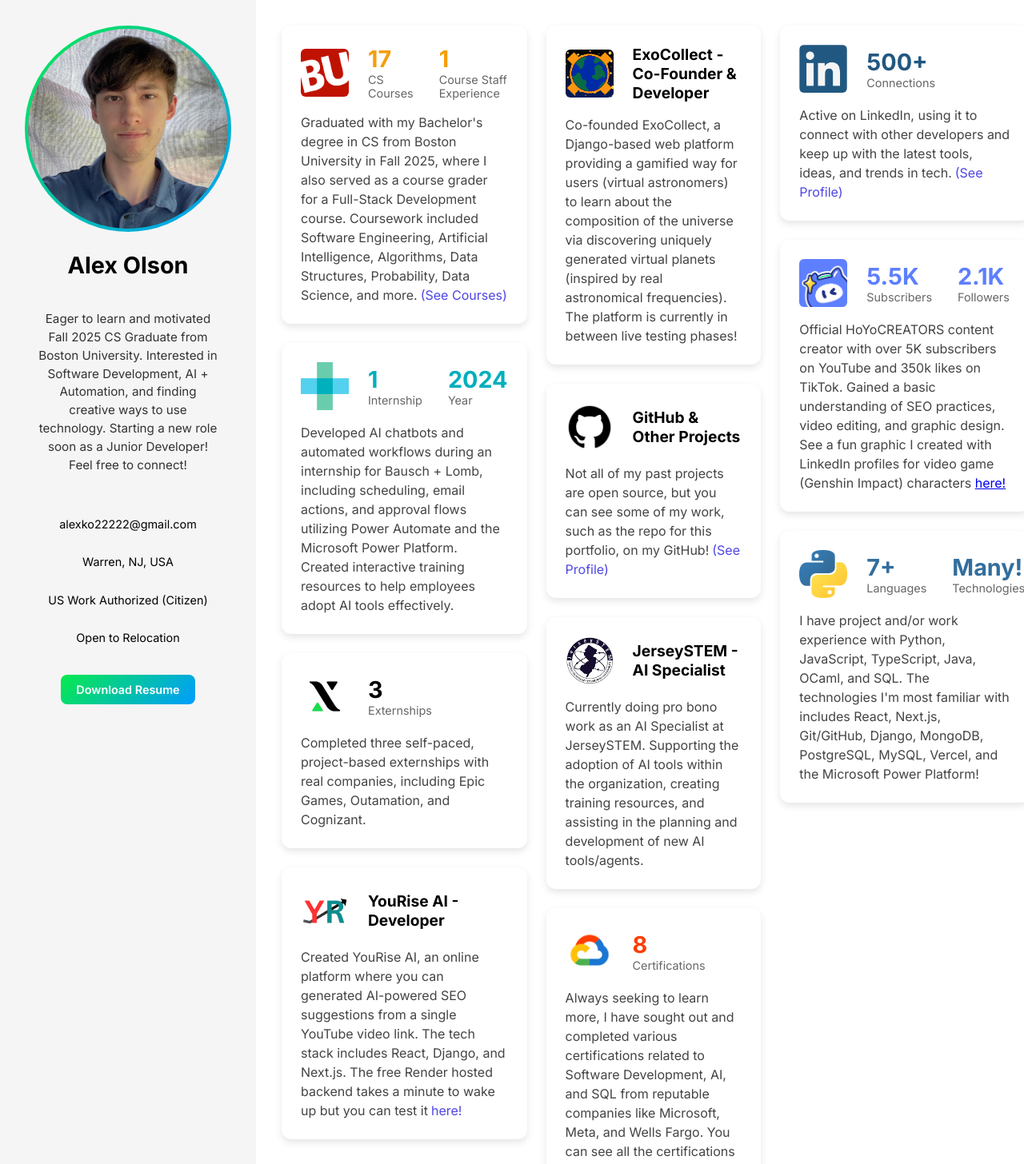
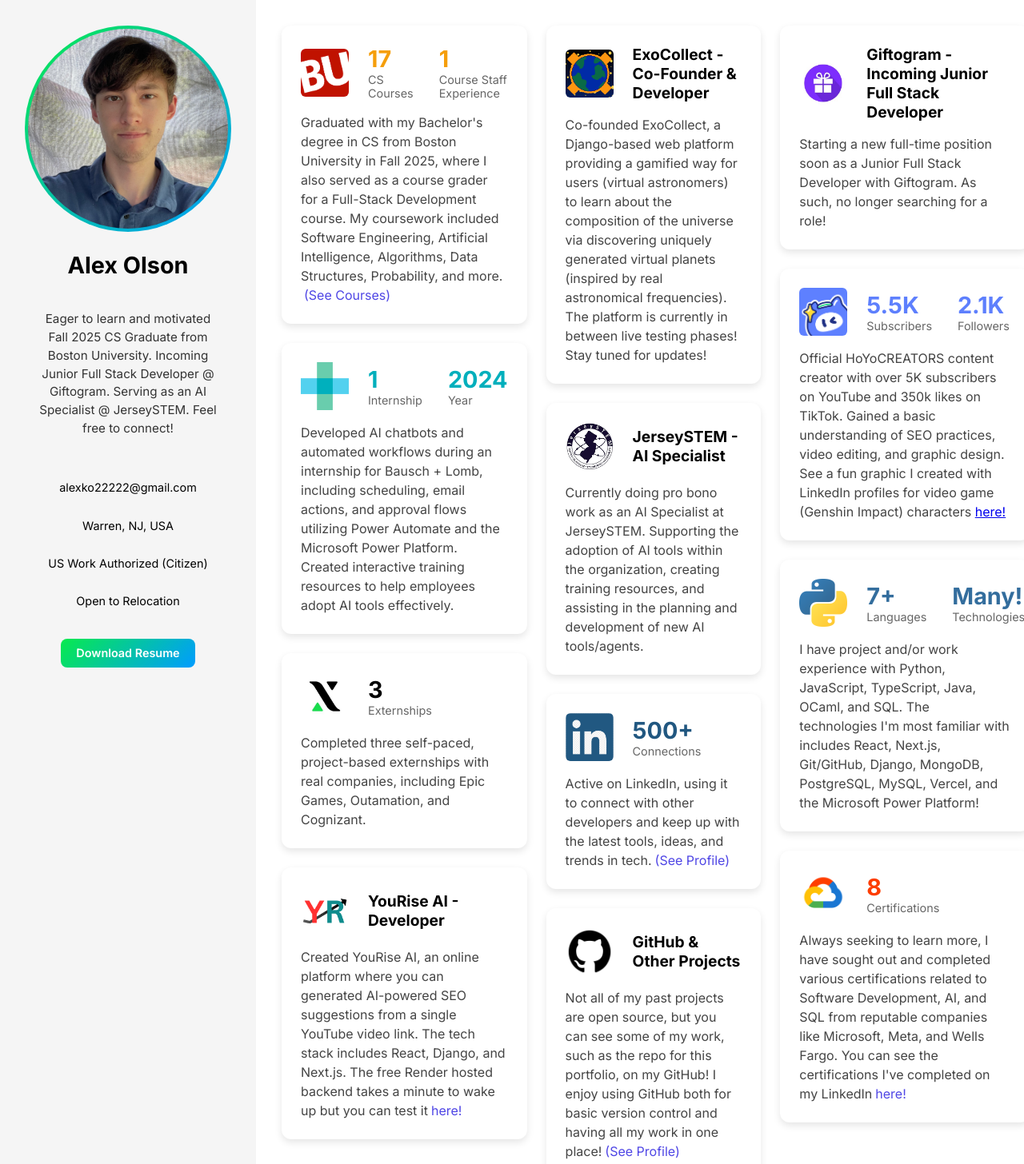
Before and after one commit to alexko22/portfolio-page, a React (Vite) app: page / in a window 1280 px wide. Shown: the top 1456 px of the page at 80% size. Built offline with nearby package versions, Linux system fonts and the light colour scheme.

Commit message:
updated portfolio for late April

```diff
--- a/src/components/Sidebar.tsx
+++ b/src/components/Sidebar.tsx
@@ -15,8 +15,8 @@ const Sidebar = () => {
             <h2>Alex Olson</h2>
             <p className="description">
                 Eager to learn and motivated Fall 2025 CS Graduate from Boston University.
-                Interested in Software Development, AI + Automation, and finding creative ways to use technology.
-                Starting a new role soon as a Junior Developer! Feel free to connect!
+                Incoming Junior Full Stack Developer @ Giftogram. Serving as an AI Specialist @ JerseySTEM.
+                Feel free to connect!
             </p>
 
             <div className="contact">
--- a/src/pages/Home.tsx
+++ b/src/pages/Home.tsx
@@ -17,7 +17,7 @@ const cards : CardProps[] = [
         type: "stat",
         description: (
             <>
-                Graduated with my Bachelor's degree in CS from Boston University in Fall 2025, where I also served as a course grader for a Full-Stack Development course. Coursework included Software Engineering, Artificial Intelligence, Algorithms, Data Structures, Probability, Data Science, and more.
+                Graduated with my Bachelor's degree in CS from Boston University in Fall 2025, where I also served as a course grader for a Full-Stack Development course. My coursework included Software Engineering, Artificial Intelligence, Algorithms, Data Structures, Probability, and more.
                 <a
                     href="https://www.linkedin.com/in/alex-olson-403aab27a/details/courses/"
                     target="_blank"
@@ -38,26 +38,15 @@ const cards : CardProps[] = [
     {
         type: "default",
         title: "ExoCollect - Co-Founder & Developer",
-        description: "Co-founded ExoCollect, a Django-based web platform providing a gamified way for users (virtual astronomers) to learn about the composition of the universe via discovering uniquely generated virtual planets (inspired by real astronomical frequencies). The platform is currently in between live testing phases!",
+        description: "Co-founded ExoCollect, a Django-based web platform providing a gamified way for users (virtual astronomers) to learn about the composition of the universe via discovering uniquely generated virtual planets (inspired by real astronomical frequencies). The platform is currently in between live testing phases! Stay tuned for updates!",
         imageUrl: "/exo_collect.png",
     },
+    // Job Card
     {
-        type: "stat",
-        description: (
-            <>
-                Active on LinkedIn, using it to connect with other developers and keep up with the latest tools, ideas, and trends in tech.
-                <a
-                    href="https://www.linkedin.com/in/alex-olson-403aab27a/"
-                    target="_blank"
-                    rel="noopener noreferrer"
-                    className="card-link"
-                >
-                    (See Profile)
-                </a>
-            </>
-        ),
-        stat: { value: "500+", label: "Connections", color: "#215780" },
-        imageUrl: "/linked_in_logo.png",
+        type: "default",
+        title: "Giftogram - Incoming Junior Full Stack Developer",
+        description: "Starting a new full-time position soon as a Junior Full Stack Developer with Giftogram. As such, no longer searching for a role!",
+        imageUrl: "/gifto.jpg",
     },
     // Internship Card
     {
@@ -69,23 +58,12 @@ const cards : CardProps[] = [
         ],
         imageUrl: "/bnl.png"
     },
+    // Volunteer Card
     {
         type: "default",
-        title: "GitHub & Other Projects",
-        description: (
-            <>
-                Not all of my past projects are open source, but you can see some of my work, such as the repo for this portfolio, on my GitHub!
-                <a
-                    href="https://github.com/alexko22"
-                    target="_blank"
-                    rel="noopener noreferrer"
-                    className="card-link"
-                >
-                    (See Profile)
-                </a>
-            </>
-        ),
-        imageUrl: "/github_logo.png",
+        title: "JerseySTEM - AI Specialist",
+        description: "Currently doing pro bono work as an AI Specialist at JerseySTEM. Supporting the adoption of AI tools within the organization, creating training resources, and assisting in the planning and development of new AI tools/agents.",
+        imageUrl: "/js.png",
     },
     // Hobby Card
     {
@@ -113,12 +91,24 @@ const cards : CardProps[] = [
         ],
         imageUrl: "/extern_logo.jpg"
     },
-    // Volunteer Card
+    // LinkedIn Card
     {
-        type: "default",
-        title: "JerseySTEM - AI Specialist",
-        description: "Currently doing pro bono work as an AI Specialist at JerseySTEM. Supporting the adoption of AI tools within the organization, creating training resources, and assisting in the planning and development of new AI tools/agents.",
-        imageUrl: "/js.png",
+        type: "stat",
+        description: (
+            <>
+                Active on LinkedIn, using it to connect with other developers and keep up with the latest tools, ideas, and trends in tech.
+                <a
+                    href="https://www.linkedin.com/in/alex-olson-403aab27a/"
+                    target="_blank"
+                    rel="noopener noreferrer"
+                    className="card-link"
+                >
+                    (See Profile)
+                </a>
+            </>
+        ),
+        stat: { value: "500+", label: "Connections", color: "#215780" },
+        imageUrl: "/linked_in_logo.png",
     },
     // Languages / Technologies Card
     {
@@ -148,6 +138,25 @@ const cards : CardProps[] = [
         ),
         imageUrl: "/yr.png",
     },
+    // GitHub Card
+    {
+        type: "default",
+        title: "GitHub & Other Projects",
+        description: (
+            <>
+                Not all of my past projects are open source, but you can see some of my work, such as the repo for this portfolio, on my GitHub! I enjoy using GitHub both for basic version control and having all my work in one place!
+                <a
+                    href="https://github.com/alexko22"
+                    target="_blank"
+                    rel="noopener noreferrer"
+                    className="card-link"
+                >
+                    (See Profile)
+                </a>
+            </>
+        ),
+        imageUrl: "/github_logo.png",
+    },
     // Certification Card
     {
         type: "stat",
@@ -155,7 +164,7 @@ const cards : CardProps[] = [
         stat: { value: "8", label: "Certifications", color: "#fd3d00" },
         description: (
             <>
-                Always seeking to learn more, I have sought out and completed various certifications related to Software Development, AI, and SQL from reputable companies like Microsoft, Meta, and Wells Fargo. You can see all the certifications I've completed on my LinkedIn{""}
+                Always seeking to learn more, I have sought out and completed various certifications related to Software Development, AI, and SQL from reputable companies like Microsoft, Meta, and Wells Fargo. You can see the certifications I've completed on my LinkedIn{""}
                 <a
                     href="https://www.linkedin.com/in/alex-olson-403aab27a/details/certifications/"
                     target="_blank"
@@ -167,6 +176,7 @@ const cards : CardProps[] = [
             </>
         ),
     },
+
 
 ];
 
```
Also changed, not shown: public/gifto.jpg (added).
